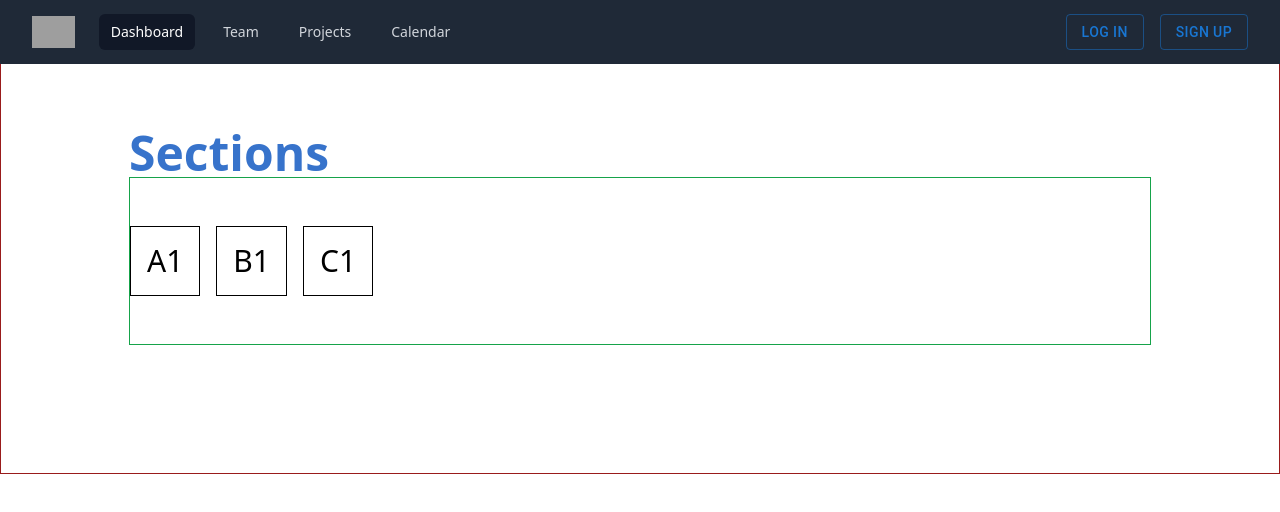
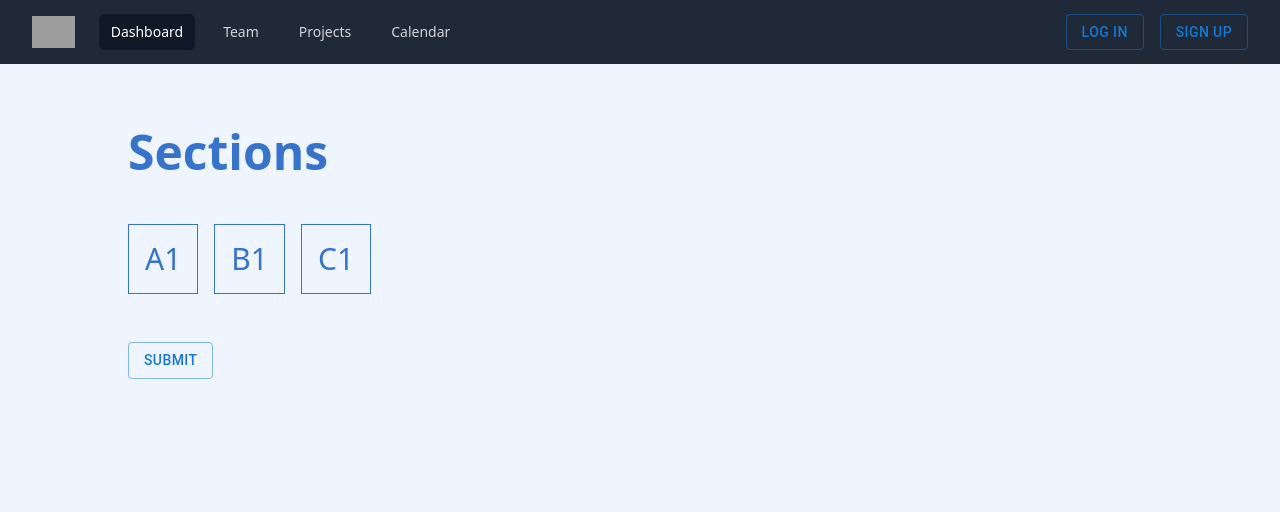
Before and after one commit to Pulkit1802/assessment-manger, a Next.js app in the folder client/: page /section in a window 1280 px wide. Shown: the top 512 px of the page. Built offline with nearby package versions, Linux system fonts and the light colour scheme; grey boxes are pictures that could not be loaded.

Commit message:
:wrench: section page
Signed-off-by: sreyom31 <sreyom31@gmail.com>

```diff
--- a/client/src/app/create-section/page.tsx
+++ b/client/src/app/create-section/page.tsx
@@ -33,7 +33,7 @@ const createSection = () => {
 					noValidate
 					autoComplete="off"
 				>
-					<div className="flex flex-col p-32">
+					<div className="flex flex-col p-24 border border-[#3773cb] border-2 bg-[#f3f7ff]">
 						<h1 className="text-3xl font-bold text-[#3773cb] mb-4">
 							Create Section
 						</h1>
--- a/client/src/app/section/page.tsx
+++ b/client/src/app/section/page.tsx
@@ -1,21 +1,31 @@
 import Navbar from '../components/shared/navbar';
+import { Button } from '@mui/material';
 
 const section = () => {
 	return (
-		<div className="h-screen">
+		<div className="h-screen bg-[#eff5ff]">
 			<div className="absolute top-0 w-full">
 				<Navbar />
 			</div>
 			<div className="flex flex-col h-full w-full">
-				<div className="flex flex-col border border-red-800 p-32">
+				<div className="flex flex-col p-32">
 					<p className="text-5xl font-bold text-[#3773cb]">
 						Sections
 					</p>
-          <div className='border border-green-600 py-12 flex gap-4'>
-            <div className='border border-black w-auto text-center p-4 text-3xl'>A1</div>
-            <div className='border border-black w-auto text-center p-4 text-3xl'>B1</div>
-            <div className='border border-black w-auto text-center p-4 text-3xl'>C1</div>
-          </div>
+					<div className="py-12 flex gap-4">
+						<div className="border border-[#3773cb] text-[#3773cb] w-auto text-center p-4 text-3xl">
+							A1
+						</div>
+						<div className="border border-[#3773cb] text-[#3773cb] w-auto text-center p-4 text-3xl">
+							B1
+						</div>
+						<div className="border border-[#3773cb] text-[#3773cb] w-auto text-center p-4 text-3xl">
+							C1
+						</div>
+					</div>
+					<div>
+						<Button variant="outlined">Submit</Button>
+					</div>
 				</div>
 			</div>
 		</div>
```
